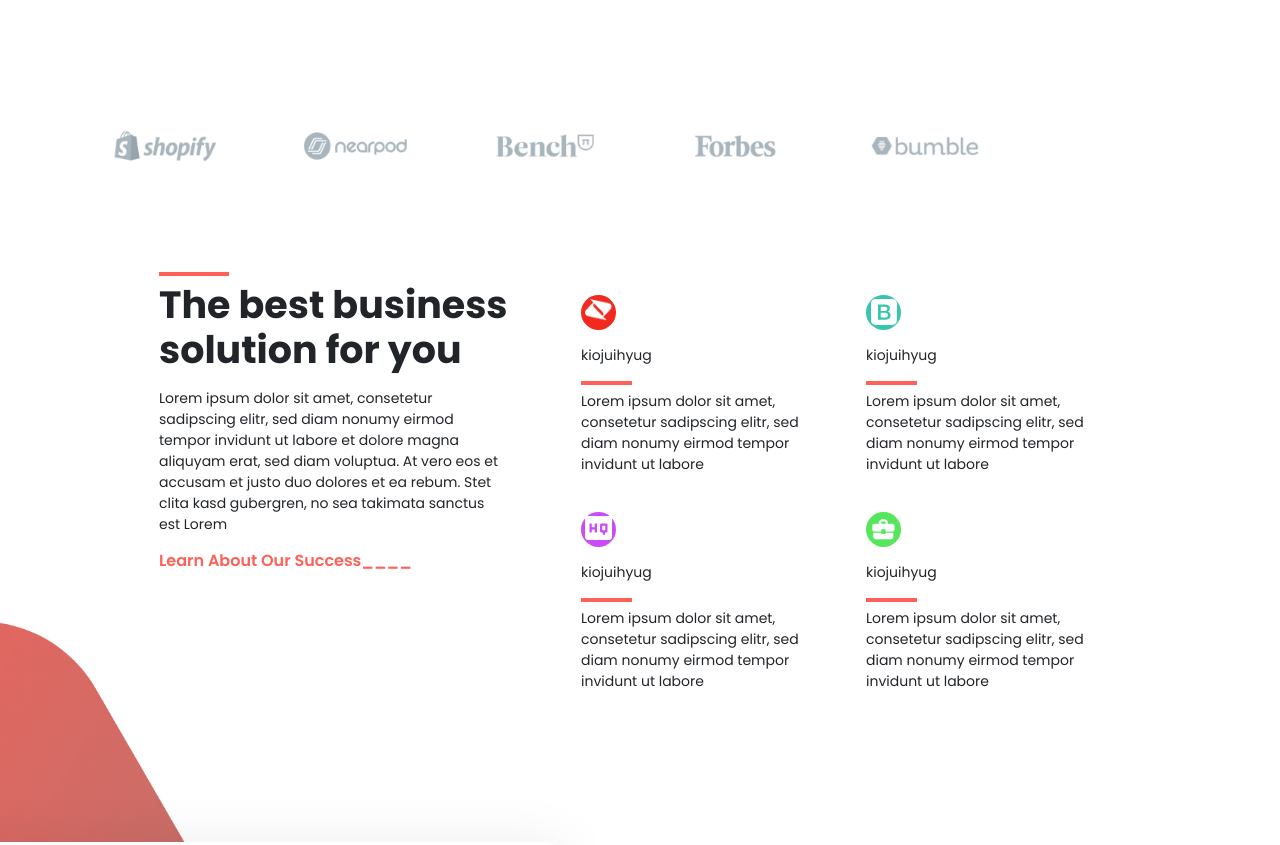
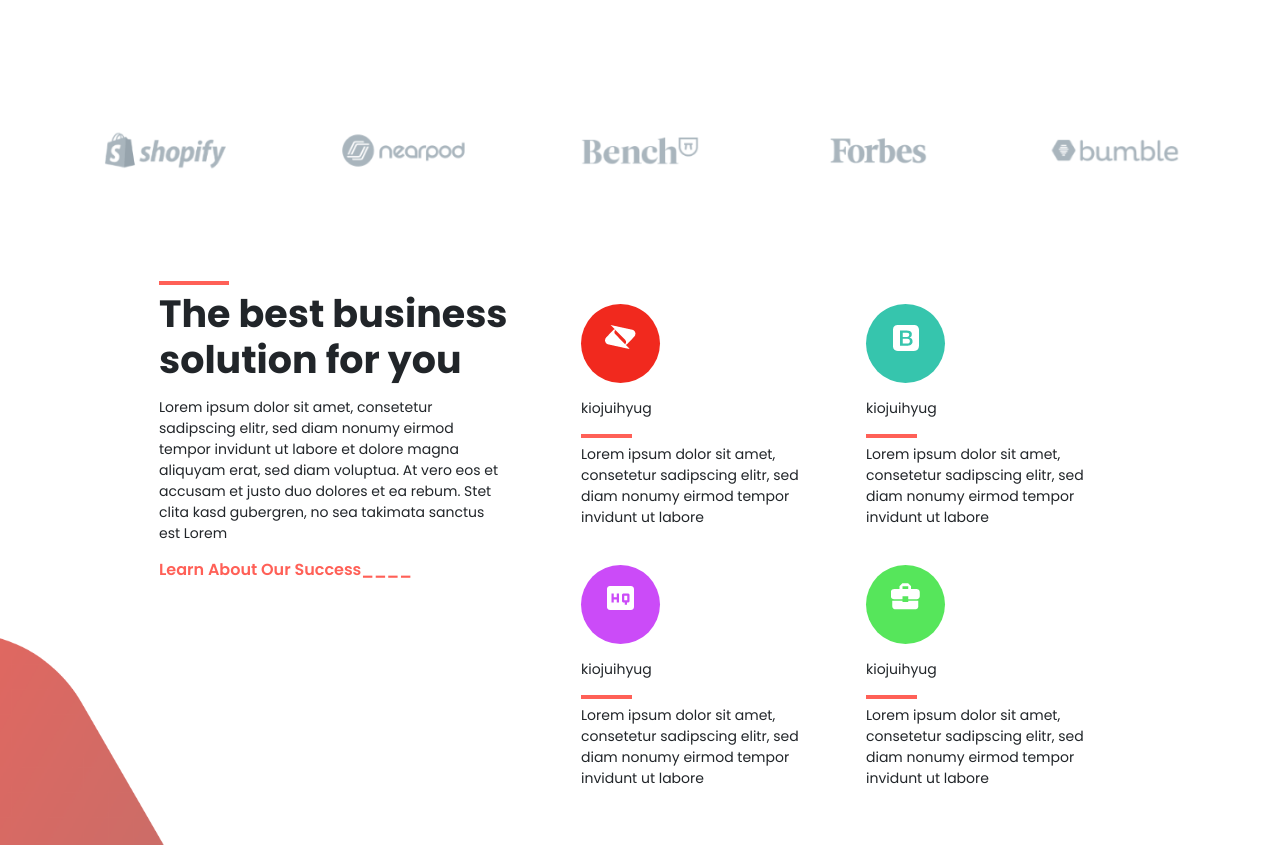
Before and after one commit to FATEMASAYED25/Stevdy-website, a plain HTML site: page index.html in a window 1280 px wide. Shown: the part 960-1805 px from the top of the page. Drawn offline with Linux system fonts and the light colour scheme; a web font is replaced by a local one.

Commit message:
second adjustments

```diff
--- a/index.html
+++ b/index.html
@@ -24,9 +24,9 @@
             <nav class="navbar navbar-expand-lg">
                 <div class="container-fluid">
                 <a class="navbar-brand" href="#"><img src="./images/St    dy.png" alt="logo"></a>
-                <button class="navbar-toggler" type="button" data-bs-toggle="collapse" data-bs-target="#navbarResponsive">
+                <button class=" navbar-toggler my-toggler" type="button" data-bs-toggle="collapse" data-bs-target="#navbarResponsive">
 
-                    <span class="navbar-toggler-icon"></span>
+                    <span ><img src="./images/burger-menu2.png" style="width:100%;"></span>
                 </button>
                 <div class="collapse navbar-collapse" id="navbarResponsive">
                     <ul class="navbar-nav m-auto ">
@@ -47,7 +47,7 @@
 
                 </div>
 
-                <button type="button" class="col-12 col-md-3 btn gradient">About us</button>
+                <button type="button" class="btn gradient">About us</button>
 
             </div>
             </nav>
@@ -79,12 +79,12 @@
 
 
     <div class="container" >
-        <div class="row " >
-            <div class="col-lg-2 col-4"> <img src="./images/client-1.png" style="width: 100%;"></div>
-            <div class="col-lg-2 col-4"> <img src="./images/client-2.png" style="width: 100%;"></div>
-            <div class="col-lg-2 col-4"> <img src="./images/client-3.png" style="width: 100%;"></div>
-            <div class="col-lg-2 col-4"> <img src="./images/client-4.png"style="width: 100%;"></div>
-            <div class="col-lg-2 col-4"> <img src="./images/client-5.png" style="width: 100%;"></div>
+        <div class="row d-flex justify-content-between" >
+            <div class="col-lg-2 col-2 px-0"> <img src="./images/client-1.png" style="max-width: 100%;"></div>
+            <div class="col-lg-2 col-2 px-0"> <img src="./images/client-2.png" style="max-width: 100%;"></div>
+            <div class="col-lg-2 col-2 px-0"> <img src="./images/client-3.png" style="max-width: 100%;"></div>
+            <div class="col-lg-2 col-2 px-0"> <img src="./images/client-4.png"style="max-width: 100%;"></div>
+            <div class="col-lg-2 col-2 px-0"> <img src="./images/client-5.png" style="max-width: 100%;"></div>
         </div>
 
 
@@ -109,7 +109,7 @@
                         <div class="col-md-6  ">
                             <div class="icon-overly" style="background-color:#F1291E;">
 
-                                <img src="./images/Icon simple-boost.png" class="img-fluid">
+                                <img src="./images/Icon simple-boost.png">
                             </div>
                             <p>kiojuihyug</p>
                             <p class="top-border">Lorem ipsum dolor sit amet, consetetur sadipscing elitr, sed diam
@@ -117,7 +117,7 @@
                         </div>
                         <div class="col-md-6">
                             <div class="icon-overly" style="background-color:#36C5AD;">
-                                <img src="./images/Icon awesome-bootstrap.png" class="img-fluid">
+                                <img src="./images/Icon awesome-bootstrap.png">
                             </div>
                             <p>kiojuihyug</p>
                             <p class="top-border">Lorem ipsum dolor sit amet, consetetur sadipscing elitr, sed diam
@@ -127,15 +127,15 @@
                     <div class="row justify-content-center">
                         <div class="col-md-6">
                             <div class=" icon-overly" style="background-color:#CB4BF8;">
-                                <img src="./images/Icon material-high-quality.png" class="img-fluid">
+                                <img src="./images/Icon material-high-quality.png">
                             </div>
                             <p>kiojuihyug</p>
                             <p class="top-border">Lorem ipsum dolor sit amet, consetetur sadipscing elitr, sed diam
                                 nonumy eirmod tempor invidunt ut labore </p>
                         </div>
                         <div class="col-md-6">
-                            <div class="icon-overly" style="background-color:#56E65B;">
-                                <img src="./images/business_center-24px.png" class="img-fluid">
+                            <div class="icon-overly fourth" style="background-color:#56E65B;">
+                                <img src="./images/business_center-24px.png">
                             </div>
                             <p>kiojuihyug</p>
                             <p class="top-border">Lorem ipsum dolor sit amet, consetetur sadipscing elitr, sed diam
--- a/styles/style.css
+++ b/styles/style.css
@@ -123,17 +123,34 @@ a {
 
 
 }
+.my-toggler{
+
+
+    cursor: pointer;
+    transform: scaleX(1.5);
+    width:40px;
+    height:40px;
+    background-color: transparent;
+    border: none;
+
+}
+
+
+
 
 .icon-overly {
-    width: 35px;
+    width: 5.643rem;
     /* Adjust this value to control the size of the circle */
-    height: 35px;
+    height: 5.643rem;
     /* Adjust this value to control the size of the circle */
     border-radius: 50%;
     /* This creates the circular shape */
     text-align: center;
-    padding: 4px;
+    padding: 1.5rem;
     margin:2px 0px;
+}
+.fourth{
+    padding: 1rem;
 }
 
 .responsive-image {
```
Also changed, not shown: images/burger-menu.png (added), images/burger-menu2.png (added).
